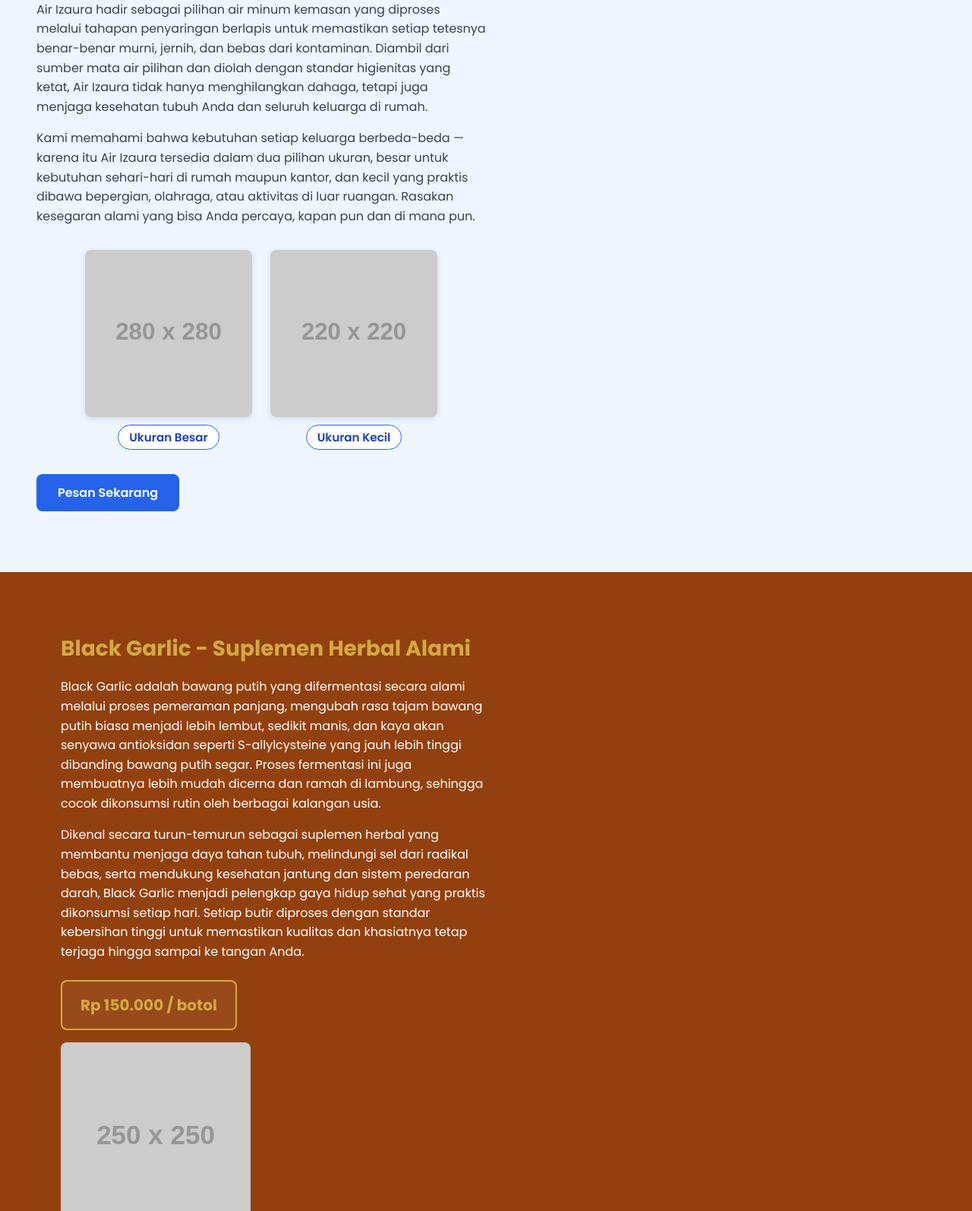
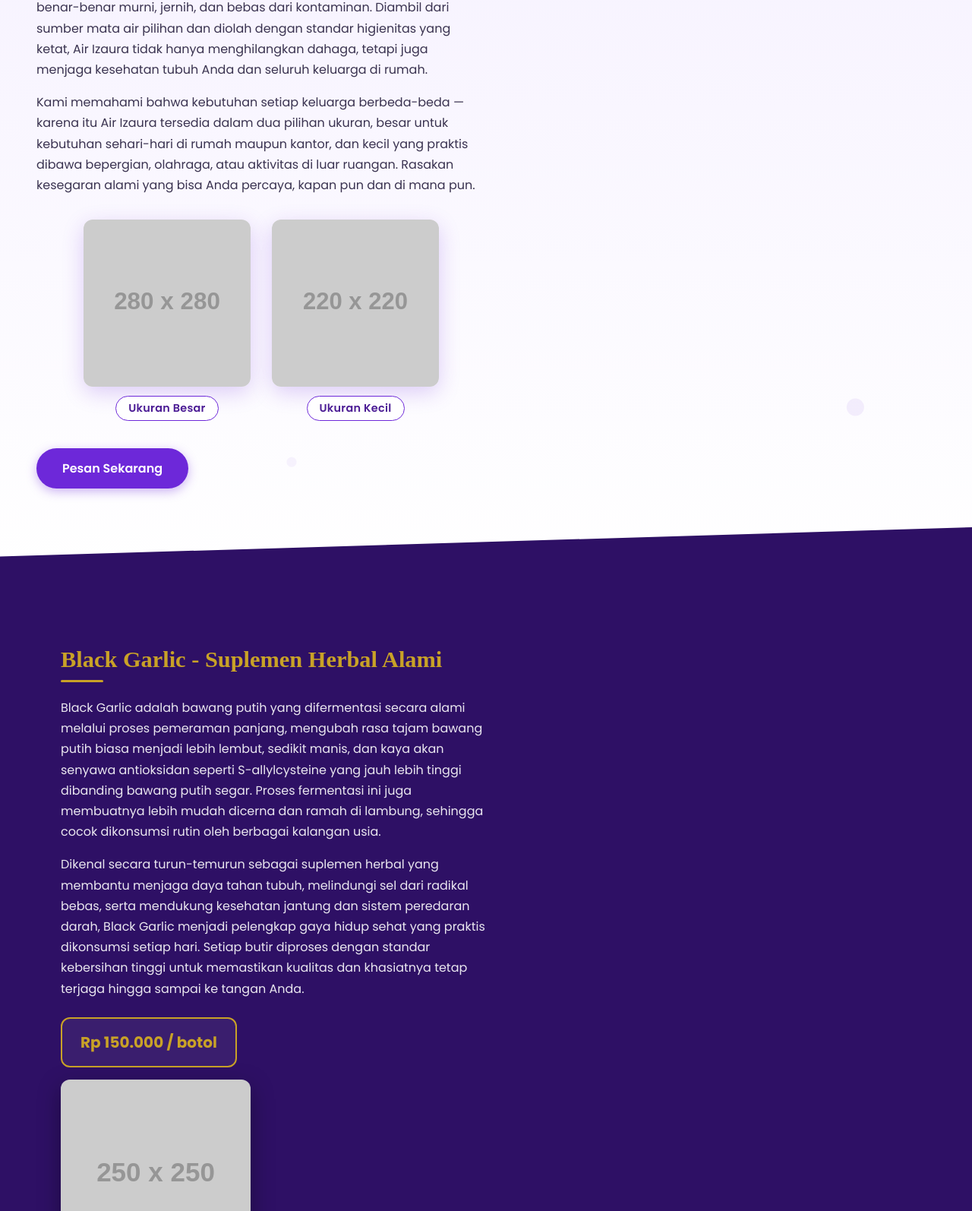
Before and after one commit to dhanispace/izaura, a website: page index.html in a window 1280 px wide. Shown: the part 269-1863 px from the top of the page at 76% size. Drawn offline with Linux system fonts and the light colour scheme; placeholder pictures from the web are drawn by us.

Commit message:
Update style.css

```diff
--- a/style.css
+++ b/style.css
@@ -1,17 +1,20 @@
 /* ============================================================
-   CSS Custom Properties
+   CSS Custom Properties — Tema Ungu
    ============================================================ */
 :root {
   --font-primary: 'Poppins', sans-serif;
-  --color-blue-primary: #2563EB;
-  --color-blue-light: #EFF6FF;
-  --color-blue-heading: #1E40AF;
-  --color-brown-dark: #92400E;
-  --color-gold-accent: #D4A843;
+  --font-display: 'Playfair Display', serif;
+
+  --color-violet-primary: #6D28D9;
+  --color-violet-deep: #4C1D95;
+  --color-lavender-light: #F5F0FF;
+  --color-plum-dark: #2E1065;
+  --color-gold-accent: #C9A227;
   --color-white: #FFFFFF;
-  --color-text-body: #374151;
+  --color-text-body: #3A3350;
+
   --touch-target-min: 44px;
-  --border-radius: 8px;
+  --border-radius: 12px;
 }
 
 /* ============================================================
@@ -26,6 +29,7 @@
 html {
   font-family: var(--font-primary);
   color: var(--color-text-body);
+  scroll-behavior: smooth;
 }
 
 body {
@@ -46,6 +50,9 @@
    Reduced Motion Accessibility
    ============================================================ */
 @media (prefers-reduced-motion: reduce) {
+  html {
+    scroll-behavior: auto;
+  }
   *,
   *::before,
   *::after {
@@ -60,19 +67,40 @@
 
 /* ============================================================
    Hero Section (#hero)
+   Signature: pola droplet halus + divider diagonal ke section
+   berikutnya, merepresentasikan gelembung & aliran air.
    ============================================================ */
 #hero {
-  background-color: var(--color-blue-light);
-  padding: 64px 24px;
+  position: relative;
+  overflow: hidden;
+  padding: 64px 24px 96px;
+  background-color: var(--color-lavender-light);
+  background-image:
+    radial-gradient(circle at 12% 22%, rgba(109, 40, 217, 0.08) 0 7px, transparent 8px),
+    radial-gradient(circle at 88% 78%, rgba(109, 40, 217, 0.07) 0 11px, transparent 12px),
+    radial-gradient(circle at 70% 12%, rgba(109, 40, 217, 0.06) 0 5px, transparent 6px),
+    radial-gradient(circle at 30% 85%, rgba(109, 40, 217, 0.05) 0 6px, transparent 7px),
+    linear-gradient(180deg, var(--color-lavender-light) 0%, #FFFFFF 100%);
 }
 
-/* Desktop layout: two columns (text 50%, image 50%) */
+#hero::after {
+  content: '';
+  position: absolute;
+  left: 0;
+  right: 0;
+  bottom: -1px;
+  height: 70px;
+  background-color: var(--color-plum-dark);
+  clip-path: polygon(0 55%, 100% 0, 100% 100%, 0 100%);
+  pointer-events: none;
+}
+
 @media (min-width: 768px) {
   #hero {
     display: flex;
     align-items: center;
     gap: 40px;
-    padding: 80px 48px;
+    padding: 80px 48px 120px;
   }
 
   .hero-text {
@@ -89,7 +117,6 @@
   }
 }
 
-/* Mobile layout: single vertical column (default, <768px) */
 @media (max-width: 767px) {
   #hero {
     display: flex;
@@ -110,38 +137,43 @@
 }
 
 .hero-text h1 {
-  font-size: clamp(32px, 5vw, 48px);
+  font-family: var(--font-display);
+  font-style: italic;
+  font-size: clamp(32px, 5vw, 50px);
   font-weight: 700;
-  color: var(--color-blue-heading);
+  color: var(--color-violet-deep);
   margin: 0 0 16px 0;
-  line-height: 1.2;
+  line-height: 1.15;
 }
 
 .hero-text p {
   font-size: 16px;
-  line-height: 1.6;
+  line-height: 1.7;
   margin: 0 0 16px 0;
   color: var(--color-text-body);
+  position: relative;
+  z-index: 1;
 }
 
 .hero-text p:last-of-type {
   margin-bottom: 32px;
 }
 
-/* Two product size cards (besar & kecil) side by side */
 .hero-images {
   display: flex;
-  gap: 24px;
+  gap: 28px;
   justify-content: center;
   flex-wrap: wrap;
-  margin: 0 0 32px 0;
+  margin: 0 0 36px 0;
+  position: relative;
+  z-index: 1;
 }
 
 .product-size-card {
   display: flex;
   flex-direction: column;
   align-items: center;
-  gap: 10px;
+  gap: 12px;
 }
 
 .product-size-card img {
@@ -151,47 +183,58 @@
   border-radius: var(--border-radius);
   object-fit: cover;
   aspect-ratio: 1 / 1;
-  box-shadow: 0 2px 8px rgba(30, 64, 175, 0.15);
+  background-color: var(--color-white);
+  box-shadow: 0 8px 28px rgba(109, 40, 217, 0.22);
+  transition: transform 250ms ease, box-shadow 250ms ease;
+}
+
+.product-size-card img:hover {
+  transform: translateY(-4px);
+  box-shadow: 0 12px 32px rgba(109, 40, 217, 0.3);
 }
 
 .size-label {
   font-weight: 600;
-  font-size: 0.95rem;
-  color: var(--color-blue-heading);
+  font-size: 0.9rem;
+  letter-spacing: 0.02em;
+  color: var(--color-violet-deep);
   background-color: var(--color-white);
-  padding: 4px 14px;
+  padding: 5px 16px;
   border-radius: 999px;
-  border: 1px solid var(--color-blue-primary);
+  border: 1.5px solid var(--color-violet-primary);
 }
 
-/* CTA Button */
 .cta-button {
+  position: relative;
+  z-index: 1;
   display: inline-flex;
   align-items: center;
   justify-content: center;
   min-height: var(--touch-target-min);
   min-width: var(--touch-target-min);
-  padding: 12px 28px;
-  background-color: var(--color-blue-primary);
+  padding: 14px 34px;
+  background-color: var(--color-violet-primary);
   color: var(--color-white);
   font-family: var(--font-primary);
   font-size: 16px;
   font-weight: 600;
   text-decoration: none;
-  border-radius: var(--border-radius);
-  transition: background-color 250ms ease, box-shadow 250ms ease;
+  border-radius: 999px;
+  box-shadow: 0 4px 14px rgba(109, 40, 217, 0.35);
+  transition: background-color 250ms ease, box-shadow 250ms ease, transform 200ms ease;
   cursor: pointer;
 }
 
 .cta-button:hover,
 .cta-button:focus-visible {
-  background-color: var(--color-blue-heading);
-  box-shadow: 0 4px 12px rgba(37, 99, 235, 0.4);
+  background-color: var(--color-violet-deep);
+  box-shadow: 0 8px 22px rgba(76, 29, 149, 0.4);
+  transform: translateY(-2px);
 }
 
 .cta-button:focus-visible {
-  outline: 3px solid var(--color-blue-primary);
-  outline-offset: 2px;
+  outline: 3px solid var(--color-violet-primary);
+  outline-offset: 3px;
 }
 
 .hero-image img {
@@ -201,7 +244,6 @@
   border-radius: var(--border-radius);
 }
 
-/* Fade-in section (animation applied via JS .visible class) */
 .fade-in-section {
   opacity: 0;
   transform: translateY(24px);
@@ -215,15 +257,12 @@
 
 /* ============================================================
    Black Garlic Section (#black-garlic)
-   Gold/brown accent colors are used EXCLUSIVELY within this
-   scope — no selectors outside #black-garlic use
-   --color-gold-accent or --color-brown-dark.
-   Requirements: 2.5, 5.1, 5.2, 6.3
    ============================================================ */
 #black-garlic {
-  background-color: var(--color-brown-dark);
+  position: relative;
+  background-color: var(--color-plum-dark);
   color: var(--color-white);
-  padding: 4rem 1.5rem;
+  padding: 4.5rem 1.5rem 4rem;
   display: flex;
   flex-direction: column;
   align-items: center;
@@ -244,6 +283,7 @@
   object-fit: cover;
   border-radius: var(--border-radius);
   aspect-ratio: 1 / 1;
+  box-shadow: 0 10px 30px rgba(0, 0, 0, 0.35);
 }
 
 #black-garlic .black-garlic-text {
@@ -255,16 +295,31 @@
 }
 
 #black-garlic .black-garlic-text h2 {
+  font-family: var(--font-display);
   color: var(--color-gold-accent);
-  font-size: 1.75rem;
+  font-size: 1.9rem;
   font-weight: 700;
-  margin: 0;
+  margin: 0 0 0.25rem 0;
+  position: relative;
+  padding-bottom: 0.75rem;
+}
+
+#black-garlic .black-garlic-text h2::after {
+  content: '';
+  position: absolute;
+  left: 50%;
+  bottom: 0;
+  transform: translateX(-50%);
+  width: 56px;
+  height: 3px;
+  background-color: var(--color-gold-accent);
+  border-radius: 999px;
 }
 
 #black-garlic .black-garlic-text p {
-  color: var(--color-white);
+  color: rgba(255, 255, 255, 0.9);
   font-size: 1rem;
-  line-height: 1.6;
+  line-height: 1.7;
   margin: 0;
   text-align: left;
 }
@@ -275,7 +330,7 @@
   border-radius: var(--border-radius);
   padding: 1rem 1.5rem;
   margin-top: 0.5rem;
-  background-color: rgba(255, 255, 255, 0.05);
+  background-color: rgba(255, 255, 255, 0.06);
 }
 
 #black-garlic .price-card .price {
@@ -284,24 +339,27 @@
   font-weight: 700;
 }
 
-/* CTA button inside black-garlic — gold accent to match section theme */
 #black-garlic .cta-button {
   background-color: var(--color-gold-accent);
-  color: var(--color-brown-dark);
+  color: var(--color-plum-dark);
+  box-shadow: 0 4px 14px rgba(201, 162, 39, 0.35);
 }
 
 #black-garlic .cta-button:hover,
 #black-garlic .cta-button:focus-visible {
-  background-color: #c2953a;
-  box-shadow: 0 4px 12px rgba(212, 168, 67, 0.4);
+  background-color: #b18d21;
+  box-shadow: 0 8px 22px rgba(201, 162, 39, 0.45);
 }
 
-/* Desktop layout (≥768px): image left 50%, text right 50% */
+#black-garlic .cta-button:focus-visible {
+  outline: 3px solid var(--color-gold-accent);
+}
+
 @media (min-width: 768px) {
   #black-garlic {
     flex-direction: row;
     align-items: flex-start;
-    padding: 5rem 3rem;
+    padding: 5.5rem 3rem 5rem;
     text-align: left;
   }
 
@@ -318,22 +376,29 @@
     justify-content: center;
     align-items: flex-start;
   }
+
+  #black-garlic .black-garlic-text h2::after {
+    left: 0;
+    transform: none;
+  }
 }
 
 /* ============================================================
    Contact Section (#contact)
    ============================================================ */
 #contact {
-  padding: 3rem 1.5rem;
+  padding: 3.5rem 1.5rem;
   background-color: var(--color-white);
   text-align: center;
 }
 
 #contact h2 {
-  font-size: 1.75rem;
+  font-family: var(--font-display);
+  font-style: italic;
+  font-size: 1.9rem;
   font-weight: 700;
-  color: var(--color-blue-heading);
-  margin-bottom: 1.5rem;
+  color: var(--color-violet-deep);
+  margin-bottom: 1.75rem;
 }
 
 .contact-buttons {
@@ -344,7 +409,6 @@
   gap: 1rem;
 }
 
-/* Base button styles */
 .contact-btn {
   display: inline-flex;
   align-items: center;
@@ -352,44 +416,47 @@
   gap: 0.5rem;
   min-width: 44px;
   min-height: 44px;
-  padding: 0.75rem 1.5rem;
-  border-radius: var(--border-radius);
+  padding: 0.85rem 1.75rem;
+  border-radius: 999px;
   font-family: var(--font-primary);
   font-size: 1rem;
   font-weight: 600;
   text-decoration: none;
   cursor: pointer;
-  transition: background-color 250ms ease, box-shadow 250ms ease, transform 250ms ease;
+  transition: background-color 250ms ease, box-shadow 250ms ease, transform 200ms ease;
+}
+
+.contact-btn:hover {
+  transform: translateY(-2px);
 }
 
 .contact-btn:focus-visible {
-  outline: 3px solid var(--color-blue-primary);
+  outline: 3px solid var(--color-violet-primary);
   outline-offset: 3px;
 }
 
-/* WhatsApp button — green brand color */
 .contact-btn--whatsapp {
   background-color: #25D366;
   color: var(--color-white);
+  box-shadow: 0 4px 14px rgba(37, 211, 102, 0.3);
 }
 
 .contact-btn--whatsapp:hover {
   background-color: #1da851;
-  box-shadow: 0 4px 12px rgba(37, 211, 102, 0.4);
+  box-shadow: 0 8px 20px rgba(37, 211, 102, 0.4);
 }
 
-/* Instagram button — brand gradient */
 .contact-btn--instagram {
   background: linear-gradient(135deg, #f09433 0%, #e6683c 25%, #dc2743 50%, #cc2366 75%, #bc1888 100%);
   color: var(--color-white);
+  box-shadow: 0 4px 14px rgba(220, 39, 67, 0.3);
 }
 
 .contact-btn--instagram:hover {
   background: linear-gradient(135deg, #e0832a 0%, #d55e34 25%, #c9213a 50%, #b91d5c 75%, #a91479 100%);
-  box-shadow: 0 4px 12px rgba(220, 39, 67, 0.4);
+  box-shadow: 0 8px 20px rgba(220, 39, 67, 0.4);
 }
 
-/* Mobile: stack buttons to column */
 @media (max-width: 767px) {
   .contact-buttons {
     flex-direction: column;
@@ -406,28 +473,31 @@
    Location Section (#location)
    ============================================================ */
 #location {
-  padding: 3rem 1.5rem;
-  background-color: var(--color-white);
+  padding: 3.5rem 1.5rem;
+  background-color: var(--color-lavender-light);
   text-align: center;
 }
 
 #location h2 {
-  font-size: 1.75rem;
+  font-family: var(--font-display);
+  font-style: italic;
+  font-size: 1.9rem;
   font-weight: 700;
-  color: var(--color-blue-heading);
-  margin-bottom: 1.5rem;
+  color: var(--color-violet-deep);
+  margin-bottom: 1.75rem;
 }
 
 #location iframe {
   width: 100%;
   min-height: 300px;
+  max-width: 700px;
   border: none;
   border-radius: var(--border-radius);
   display: block;
-  margin: 0 auto 1rem;
+  margin: 0 auto 1.25rem;
+  box-shadow: 0 8px 28px rgba(109, 40, 217, 0.18);
 }
 
-/* Hide iframe[src=""] via CSS (also controlled by JS) */
 #location iframe[src=""] {
   display: none;
 }
@@ -435,14 +505,13 @@
 .map-fallback {
   display: none;
   padding: 2rem 1rem;
-  background-color: #f3f4f6;
+  background-color: var(--color-white);
   border-radius: var(--border-radius);
   color: var(--color-text-body);
   font-size: 1rem;
-  margin-bottom: 1rem;
+  margin-bottom: 1.25rem;
 }
 
-/* Show fallback when iframe src is empty (CSS-only progressive enhancement) */
 #location:has(iframe[src=""]) .map-fallback {
   display: block;
 }
@@ -460,10 +529,9 @@
    Footer
    ============================================================ */
 footer {
-  padding: 1.5rem 1rem;
-  background-color: #f9fafb;
+  padding: 1.75rem 1rem;
+  background-color: var(--color-plum-dark);
+  color: rgba(255, 255, 255, 0.75);
   text-align: center;
   font-size: 0.9rem;
-  color: var(--color-text-body);
-  border-top: 1px solid #e5e7eb;
 }
```
